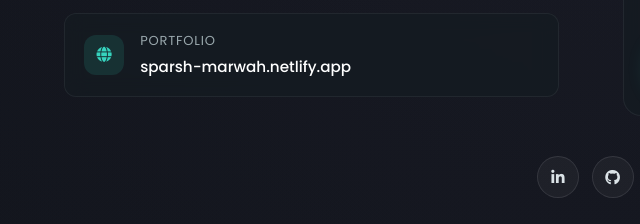
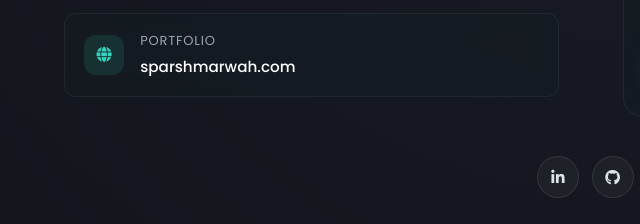
Before and after one commit to marwahsparsh24/marwahsparsh24.github.io, a plain HTML site: page index.html in a window 1280 px wide. Shown: the part 7297-7521 px from the top of the page, 0-640 px from the left. Drawn offline with nearby package versions, Linux system fonts and the light colour scheme; animation ran at ten frames a second.

Commit message:
Update portfolio domain links

```diff
--- a/index.html
+++ b/index.html
@@ -55,7 +55,7 @@
                     <div class="hero-social">
                         <a href="https://www.linkedin.com/in/sparsh-marwah/" target="_blank" rel="noopener" aria-label="LinkedIn"><i class="fab fa-linkedin-in"></i></a>
                         <a href="https://github.com/marwahsparsh24" target="_blank" rel="noopener" aria-label="GitHub"><i class="fab fa-github"></i></a>
-                        <a href="https://sparsh-marwah.netlify.app/" target="_blank" rel="noopener" aria-label="Portfolio"><i class="fas fa-globe"></i></a>
+                        <a href="https://sparshmarwah.com/" target="_blank" rel="noopener" aria-label="Portfolio"><i class="fas fa-globe"></i></a>
                         <a href="mailto:marwahsparsh24@gmail.com" aria-label="Email"><i class="fas fa-envelope"></i></a>
                     </div>
                 </div>
@@ -382,11 +382,11 @@
                             <span class="contact-value">linkedin.com/in/sparsh-marwah</span>
                         </div>
                     </a>
-                    <a href="https://sparsh-marwah.netlify.app/" target="_blank" rel="noopener" class="contact-item">
+                    <a href="https://sparshmarwah.com/" target="_blank" rel="noopener" class="contact-item">
                         <span class="contact-icon"><i class="fas fa-globe"></i></span>
                         <div>
                             <span class="contact-label">Portfolio</span>
-                            <span class="contact-value">sparsh-marwah.netlify.app</span>
+                            <span class="contact-value">sparshmarwah.com</span>
                         </div>
                     </a>
                 </div>
@@ -413,7 +413,7 @@
             <div class="contact-social">
                 <a href="https://www.linkedin.com/in/sparsh-marwah/" target="_blank" rel="noopener" aria-label="LinkedIn"><i class="fab fa-linkedin-in"></i></a>
                 <a href="https://github.com/marwahsparsh24" target="_blank" rel="noopener" aria-label="GitHub"><i class="fab fa-github"></i></a>
-                <a href="https://sparsh-marwah.netlify.app/" target="_blank" rel="noopener" aria-label="Portfolio"><i class="fas fa-globe"></i></a>
+                <a href="https://sparshmarwah.com/" target="_blank" rel="noopener" aria-label="Portfolio"><i class="fas fa-globe"></i></a>
                 <a href="mailto:marwahsparsh24@gmail.com" aria-label="Email"><i class="fas fa-envelope"></i></a>
             </div>
         </div>
@@ -426,7 +426,7 @@
                 <div class="footer-social">
                     <a href="https://www.linkedin.com/in/sparsh-marwah/" target="_blank" rel="noopener" aria-label="LinkedIn"><i class="fab fa-linkedin-in"></i></a>
                     <a href="https://github.com/marwahsparsh24" target="_blank" rel="noopener" aria-label="GitHub"><i class="fab fa-github"></i></a>
-                    <a href="https://sparsh-marwah.netlify.app/" target="_blank" rel="noopener" aria-label="Portfolio"><i class="fas fa-globe"></i></a>
+                    <a href="https://sparshmarwah.com/" target="_blank" rel="noopener" aria-label="Portfolio"><i class="fas fa-globe"></i></a>
                     <a href="mailto:marwahsparsh24@gmail.com" aria-label="Email"><i class="fas fa-envelope"></i></a>
                 </div>
                 <p class="footer-copyright">&copy; 2026 Sparsh Marwah. All rights reserved.</p>
```
